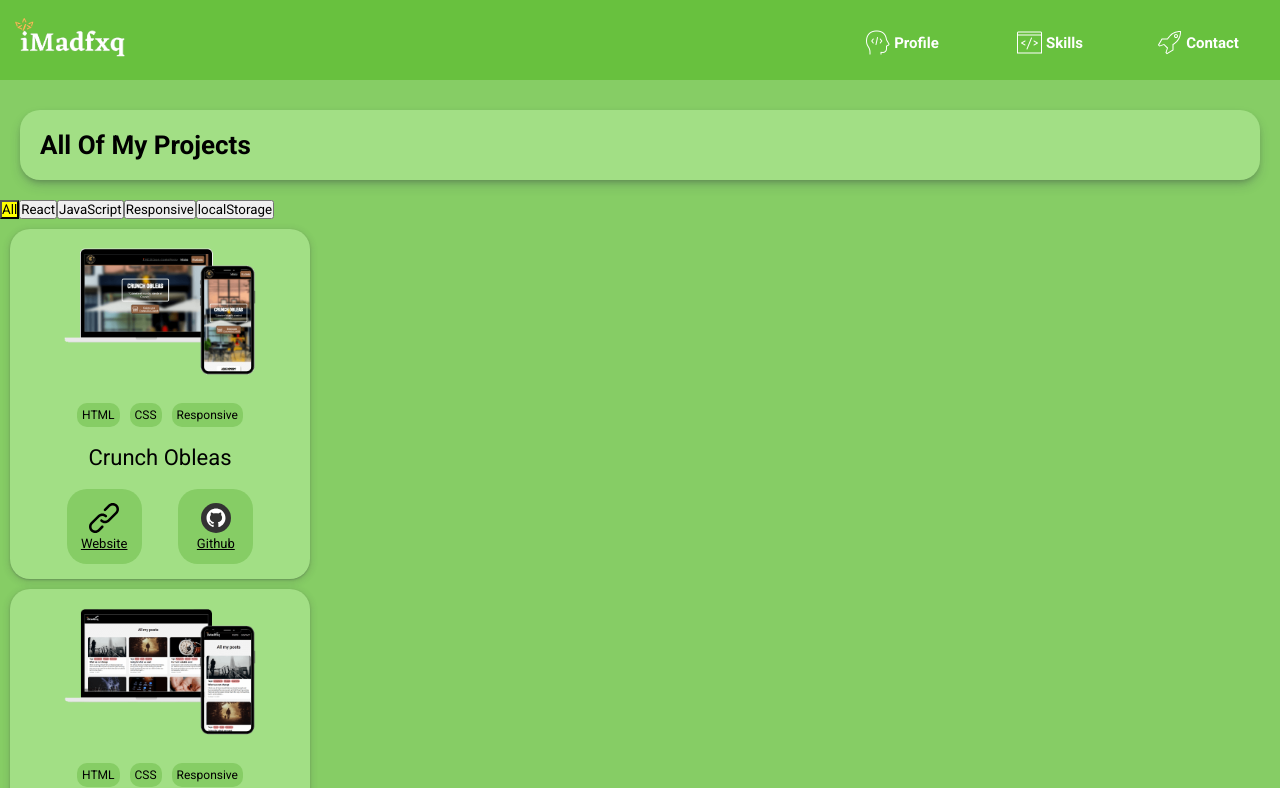
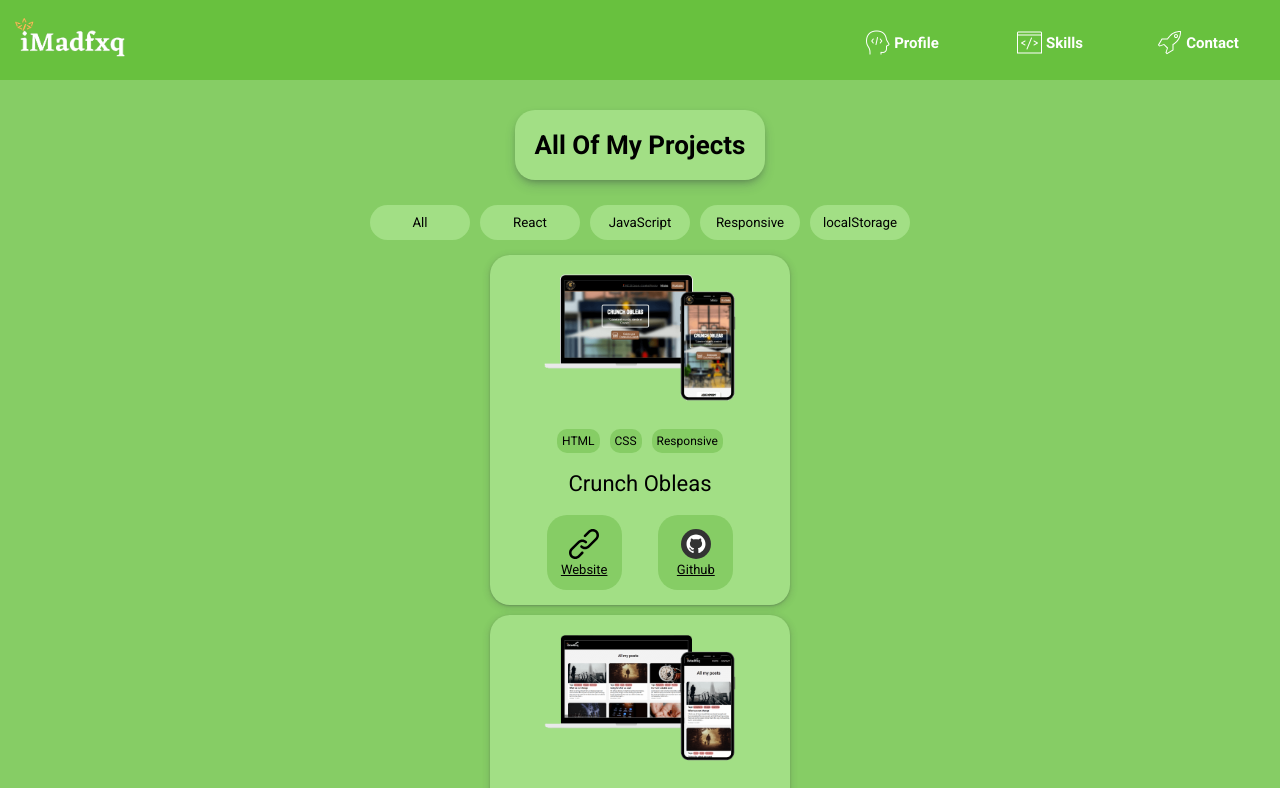
Before and after one commit to iMadfxq/Portfolio, a React (Create React App) app: page /skills/projects in a window 1280 px wide. Shown: the top 788 px of the page. Built offline with nearby package versions, Linux system fonts and the light colour scheme.

Commit message:
Started styling allprojects section

```diff
--- a/src/components/AllProjects/AllProjects.styles.scss
+++ b/src/components/AllProjects/AllProjects.styles.scss
@@ -1,3 +1,6 @@
 .allprojects {
   padding-top: 90px;
+  display: flex;
+  flex-direction: column;
+  align-items: center;
 }
--- a/src/components/projectsFilter/projectsFilter.styles.scss
+++ b/src/components/projectsFilter/projectsFilter.styles.scss
@@ -1,3 +1,29 @@
+$header__height: 80px;
+$main-color: #68c13e;
+$secondary-color: #86cd65;
+$tertiary-color: #a2df85;
+$font-color-primary: white;
+$font-color-secondary: black;
+
+
+.allprojects__filter {
+  display: flex;
+  justify-content: center;
+  width: 100%;
+
+
+  button {
+    padding: 10px;
+    background-color: $tertiary-color;
+    border: 0;
+    margin: 5px;
+    border-radius: 20px;
+    width: 100px;
+    cursor: pointer;
+    transition: 400ms;
+  }
+}
+
 .item-active {
   background-color: yellow;
 }
```
